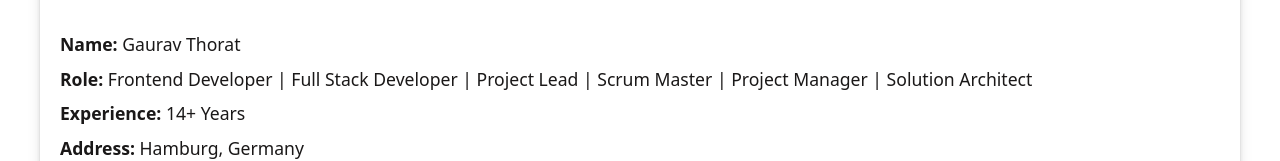
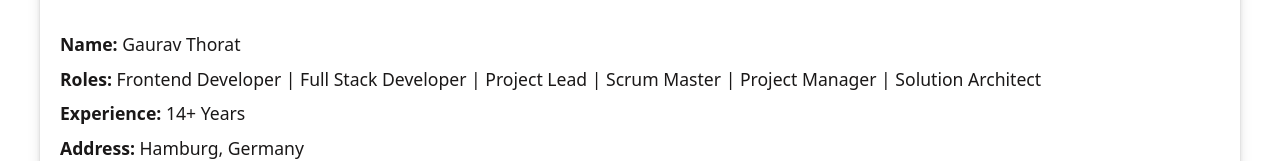
Before and after one commit to gauravthorath/Portfolio, a React (Vite) app: page /Portfolio/about in a window 1280 px wide. Shown: the part 568-729 px from the top of the page. Built offline with nearby package versions, Linux system fonts and the light colour scheme; no server answers; the database is empty.

Commit message:
"Updated About page: changed 'Role' to 'Roles' and reformatted the list of roles."

```diff
--- a/src/pages/About/About.tsx
+++ b/src/pages/About/About.tsx
@@ -106,9 +106,9 @@ const About: React.FC = () => {
                 <strong>Name:</strong> Gaurav Thorat
               </p>
               <p>
-                <strong>Role:</strong> Frontend Developer | Full Stack Developer
-                | Project Lead | Scrum Master | Project Manager | Solution
-                Architect
+                <strong>Roles:</strong> Frontend Developer | Full Stack
+                Developer | Project Lead | Scrum Master | Project Manager |
+                Solution Architect
               </p>
               <p>
                 <strong>Experience:</strong> 14+ Years
```
